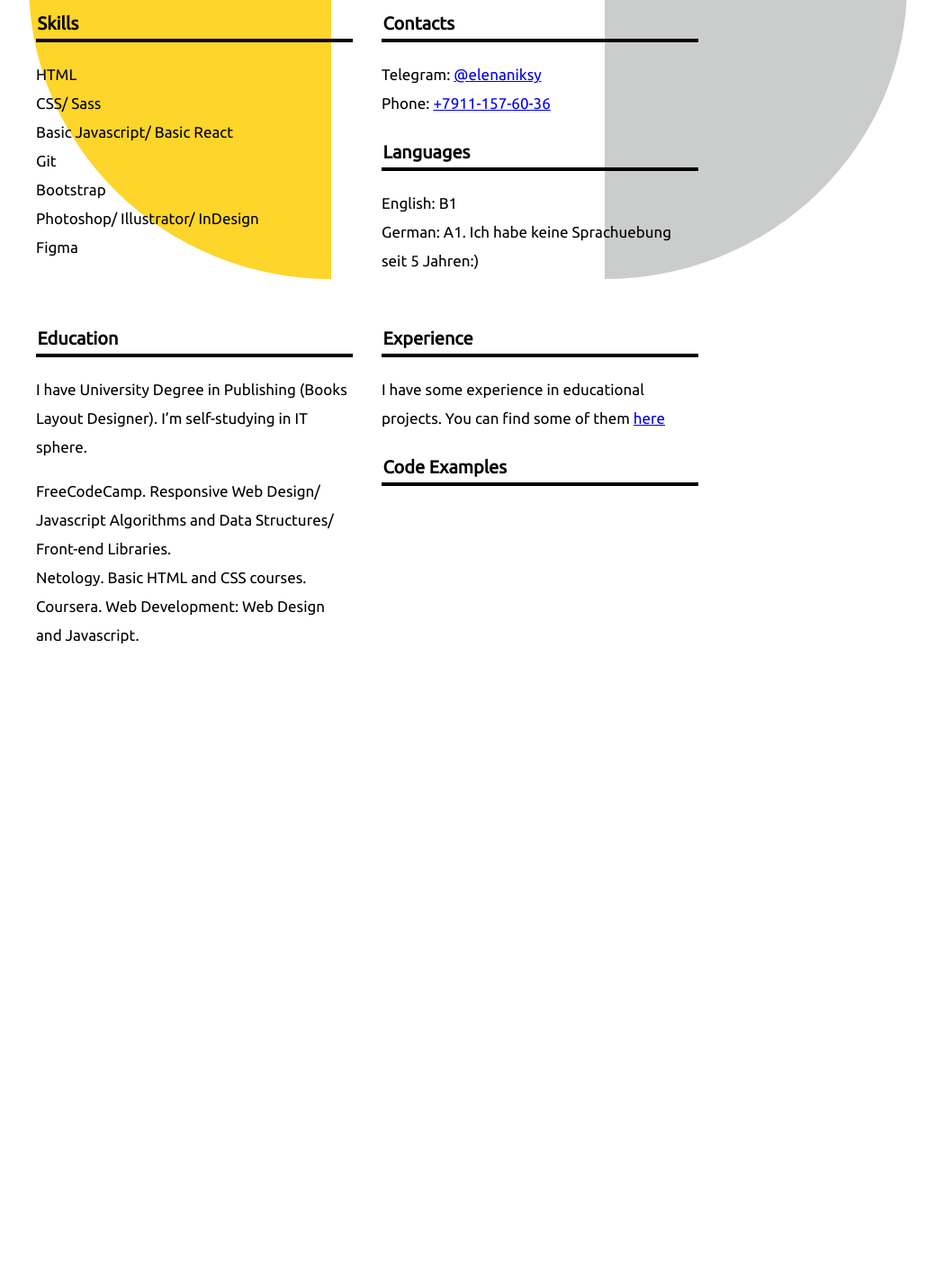
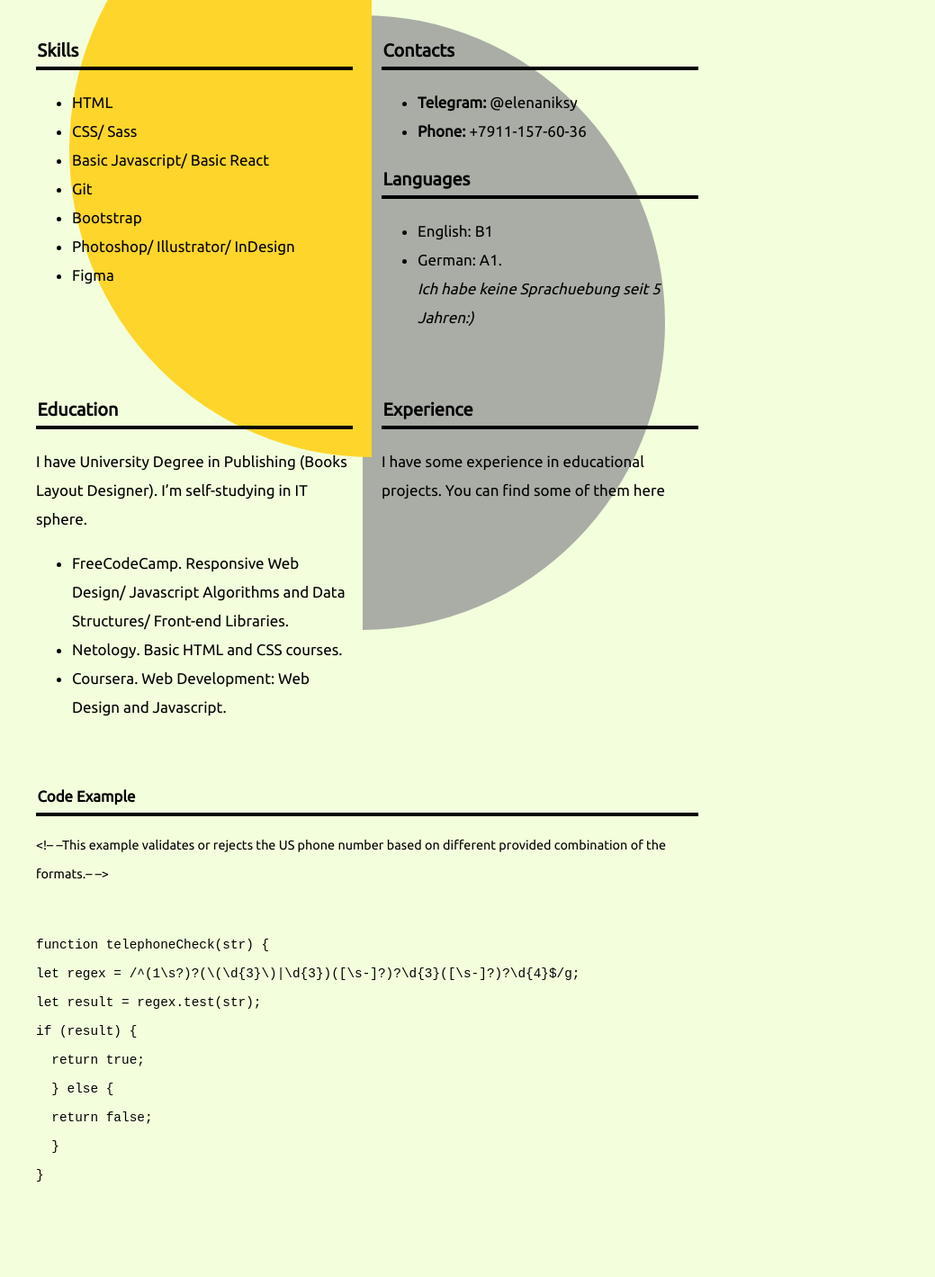
Before and after one commit to elenaniksy/rsschool-cv, a plain HTML site: page index.html in a window 1280 px wide. Shown: the part 378-1797 px from the top of the page at 90% size, without its empty margins (232-1271 px from the left). Drawn offline with Linux system fonts and the light colour scheme.

Commit message:
feat: made full layout, add media queries for tablets and mobiles screen

```diff
--- a/index.html
+++ b/index.html
@@ -1,4 +1,4 @@
-<!DOCTYPE html>
+<!doctype html>
 <html lang="en">
 <head>
     <meta charset="UTF-8">
@@ -8,7 +8,6 @@
     <link href="https://fonts.googleapis.com/css?family=Ubuntu&display=swap" rel="stylesheet">
 </head>
 <main>
-    <body>
     <div class="container">
         <section class="background">
             <div class="yellow-circle"></div>
@@ -45,16 +44,16 @@
                     <h3>Contacts</h3>
                     <div class="centric-block-contacts">
                         <ul class="centric-block-contacts-list">
-                            <li class="centric-block-list-item">Telegram: <a href="#">@elenaniksy</a></li>
-                            <li class="centric-block-list-item">Phone: <a href="#">+7911-157-60-36</a></li>
+                            <li class="centric-block-list-item"><strong>Telegram:</strong> @elenaniksy</li>
+                            <li class="centric-block-list-item"><strong>Phone:</strong> +7911-157-60-36</li>
                         </ul>
                     </div>
                     <h3>Languages</h3>
                     <div class="centric-block-languages">
                         <ul class="centric-block-languages-list">
                             <li class="centric-block-languages-list-item">English: B1</li>
-                            <li class="centric-block-languages-list-item">German: A1. Ich habe keine Sprachuebung seit 5
-                                Jahren:)</li>
+                            <li class="centric-block-languages-list-item">German: A1. <br><em>Ich habe keine
+                                Sprachuebung seit 5 Jahren:)</em></li>
                         </ul>
                     </div>
                 </div>
@@ -73,39 +72,29 @@
                   <h3>Experience</h3>
                   <p>I have some experience in educational projects. You can find some of them <a
                             href="https://codepen.io/collection/ArGYkQ?cursor=ZD0xJm89MSZwPTEmdj0z">here</a></p>
-                    <h3>Code Examples</h3>
+                </div>
+        </section>
+        <section class="code-example-block">
             <div class="bottom-block-experience-code">
+                <h3>Code Example</h3>
+                <p>&lt;!&ndash;&nbsp;&ndash;This example validates or rejects the US phone number based on different
+                    provided combination of the formats.&ndash;&nbsp;&ndash;&gt;
+                </p>
                   <pre>
-<!--                            <code>-->
-<!--                            This example receive a string and convert every first letter of the-->
-<!--                            word in the string to Upper Case.-->
-
-<!--                            function titleCase(str) {-->
-<!--                            const allLowerCase = str.toLowerCase();-->
-<!--                            const regex = /^(\w)|(\s\w)/ig;-->
-<!--                            const result = allLowerCase.replace(regex, str => str.toUpperCase());-->
-
-<!--                            return result;-->
-<!--                            }-->
-
-<!--                            This example validates or rejects the US phone number based on different provided combination of-->
-<!--                            the formats.-->
-
-<!--                            function telephoneCheck(str) {-->
-<!--                            let regex = /^(1\s?)?(\(\d{3}\)|\d{3})([\s-]?)?\d{3}([\s-]?)?\d{4}$/g;-->
-<!--                            let result = regex.test(str);-->
-<!--                            if (result) {-->
-<!--                                return true;-->
-<!--                                } else {-->
-<!--                                return false;-->
-<!--                                }-->
-<!--                            }-->
-<!--                        </code>-->
+                    <code>
+function telephoneCheck(str) {
+let regex = /^(1\s?)?(\(\d{3}\)|\d{3})([\s-]?)?\d{3}([\s-]?)?\d{4}$/g;
+let result = regex.test(str);
+if (result) {
+  return true;
+  } else {
+  return false;
+  }
+}
+</code>
                   </pre>
-                    </div>
             </div>
        </section>
     </div>
-    </body>
 </main>
 </html>
--- a/style.css
+++ b/style.css
@@ -5,14 +5,14 @@
 :root {
     --light-yellow: #FED52A;
     --light-grey: #989999;
-    --dark-grey: #343332;
-    --mustard: #C3A538;
+    --light-green: #F2FEDC;
 }
 
 body {
     font-family: Ubuntu, 'sans-serif';
     font-size: 17px;
     line-height: 2rem;
+    background-color: var(--light-green);
 }
 
 .container {
@@ -46,25 +46,22 @@ section > div > h3 {
     position: absolute;
     z-index: -50;
     width: calc(100% / 4);
-    height: calc(100% / 1.25);
+    height: calc(100% / 1.2);
     border-radius: 100% 0 0 100% / 50% 0 0 50%;
+    margin-top: calc(15% - 0.8rem);
+    right: calc(50% - 0.8rem);
 }
 
 .grey-circle {
     background-color: var(--light-grey);
-    opacity: .5;
+    opacity: .8;
     position: absolute;
     z-index: -60;
     width: calc(100% / 4);
-    height: calc(100% / 1.25);
+    height: calc(100% / 1.2);
     border-radius: 0 100% 100% 0 / 0 50% 50% 0;
-    right: 2rem;
-}
-
-ul {
-    list-style: none;
-    margin: 0;
-    padding: 0;
+    left: calc(50% - 0.8rem);
+    top: calc(50% - 0.8rem);
 }
 
 .header-name > h1 {
@@ -73,6 +70,55 @@ ul {
 }
 
 .header-summary {
-    font-size: 1.1rem;
+    font-size: 1.05rem;
     line-height: 1.8rem;
+    padding: 1.5rem;
 }
+
+a {
+   text-decoration: none;
+   color: #000;
+   cursor: pointer;
+}
+
+a:hover {
+    color: #C3A538;
+    font-size: 1.3rem;
+}
+
+.code-example-block {
+    font-size: 0.9rem;
+}
+
+
+@media (max-width: 768px) {
+    section{
+      display: initial;
+    }
+
+    .grey-circle{
+        display: none;
+    }
+
+    .yellow-circle {
+        width: 100%;
+        height: 100%;
+        border-radius: 50%;
+    }
+
+    code {
+        font-size: calc(100% - 0.2rem);
+        text-wrap: normal;
+    }
+
+}
+
+@media (max-width: 425px) {
+    .container {
+        display: flex;
+        flex-direction: column;
+        max-width: 90vw;
+        margin: 0 auto;
+        padding: 0.5rem;
+    }
+}
```
Lines whose indentation alone changed are shown as unchanged.
